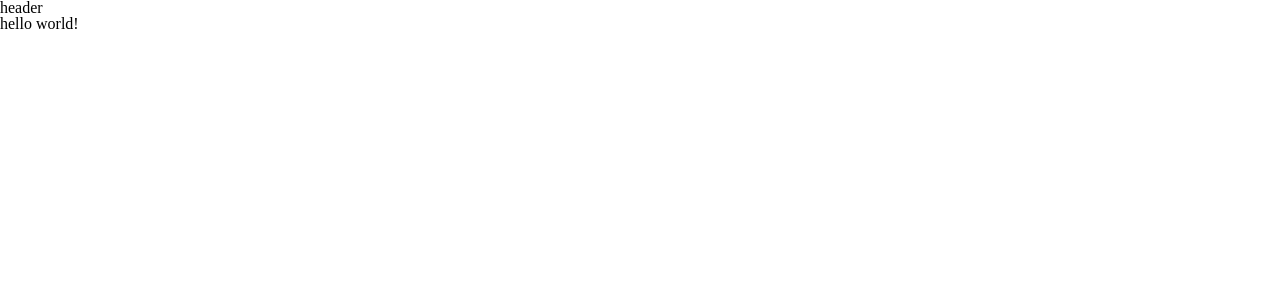
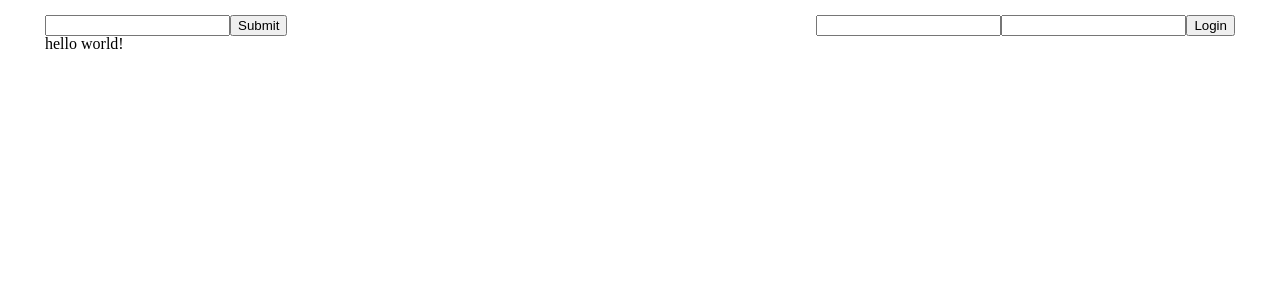
Before and after one commit to robert-westenberger/robertmw.com, a React (Create React App) app: page / in a window 1280 px wide. Shown: the top 300 px of the page. Built offline with nearby package versions, Linux system fonts and the light colour scheme.

Commit message:
WIP add some forms to test back end

```diff
--- /dev/null
+++ b/src/App.css
@@ -0,0 +1,6 @@
+body {
+    margin: 15px 45px;
+}
+input:focus {
+    outline: none;
+}
--- a/src/App.js
+++ b/src/App.js
@@ -1,4 +1,5 @@
 import React from 'react';
+import "./App.css";
 import {
   Route,
   BrowserRouter,
--- /dev/null
+++ b/src/components/Header/header.jsx
@@ -0,0 +1,22 @@
+import React from 'react';
+import SearchForm from "../SearchForm/searchForm";
+import LoginForm from "../LoginForm/loginForm";
+import {
+    HeaderComponent,
+    SearchAndMenu,
+    Bottom,
+} from "./header.styles";
+
+function Header() {
+    return (<HeaderComponent>
+        <SearchAndMenu>
+            <SearchForm />
+            <LoginForm />
+        </SearchAndMenu>
+        <Bottom>
+
+        </Bottom>
+    </HeaderComponent>);
+}
+
+export default Header;
--- /dev/null
+++ b/src/components/Header/header.styles.js
@@ -0,0 +1,14 @@
+import styled from 'styled-components';
+
+export const HeaderComponent = styled.header`
+  .searchInput {
+
+  }
+`;
+
+export const SearchAndMenu = styled.div`
+  display: flex;
+  align-items: center;
+  justify-content: space-between;
+`;
+export const Bottom = styled.div``;
--- /dev/null
+++ b/src/components/LoginForm/loginForm.jsx
@@ -0,0 +1,43 @@
+import React from 'react';
+import { Formik, Form, Field, ErrorMessage } from 'formik';
+import axios from "axios";
+
+function LoginForm() {
+  return (<Formik
+    initialValues={{ username: '', password: ''}}
+    validate={values => {
+      const errors = {};
+      if (!values.username) {
+        errors.username = 'Required';
+      }
+      if (!values.password) {
+        errors.password = 'Required';
+      }
+      return errors;
+    }}
+    onSubmit={({ username, password }, {setSubmitting}) => {
+      axios.post('http://localhost:3000/login',
+        {username, password })
+        .then(function (response) {
+          if (response.status === 200) {
+
+          }
+        });
+      setSubmitting(false);
+    }}
+  >
+    {({ isSubmitting, errors, values, touched }) => (
+      <Form>
+        <Field type="text" name="username" />
+        <ErrorMessage name="username" component="div" />
+        <Field type="password" name="password" />
+        <ErrorMessage name="password" component="div" />
+        <button type="submit" disabled={isSubmitting}>
+          Login
+        </button>
+      </Form>
+    )}
+  </Formik>);
+}
+
+export default LoginForm;
--- /dev/null
+++ b/src/components/SearchForm/searchForm.jsx
@@ -0,0 +1,28 @@
+import React from 'react';
+import axios from "axios";
+import { Formik, Form, Field } from 'formik';
+
+function SearchForm() {
+  return (<Formik
+    initialValues={{ query: ''}}
+    onSubmit={(values, {setSubmitting}) => {
+      axios.get('http://localhost:3000/')
+        .then(function (response) {
+          // handle success
+          console.log(response);
+        });
+      setSubmitting(false);
+    }}
+  >
+    {({ isSubmitting }) => (
+      <Form>
+        <Field type="text" name="query" />
+        <button type="submit" disabled={isSubmitting}>
+          Submit
+        </button>
+      </Form>
+    )}
+  </Formik>);
+}
+
+export default SearchForm;
--- a/src/components/header/header.jsx
+++ /dev/null
@@ -1,7 +0,0 @@
-import React from 'react';
-
-function Header() {
-    return (<header>header</header>);
-}
-
-export default Header;
--- a/src/components/index.js
+++ b/src/components/index.js
@@ -1,3 +1,4 @@
-import Header from './header/header';
+import Header from './Header/header';
+
 
 export { Header };
```
